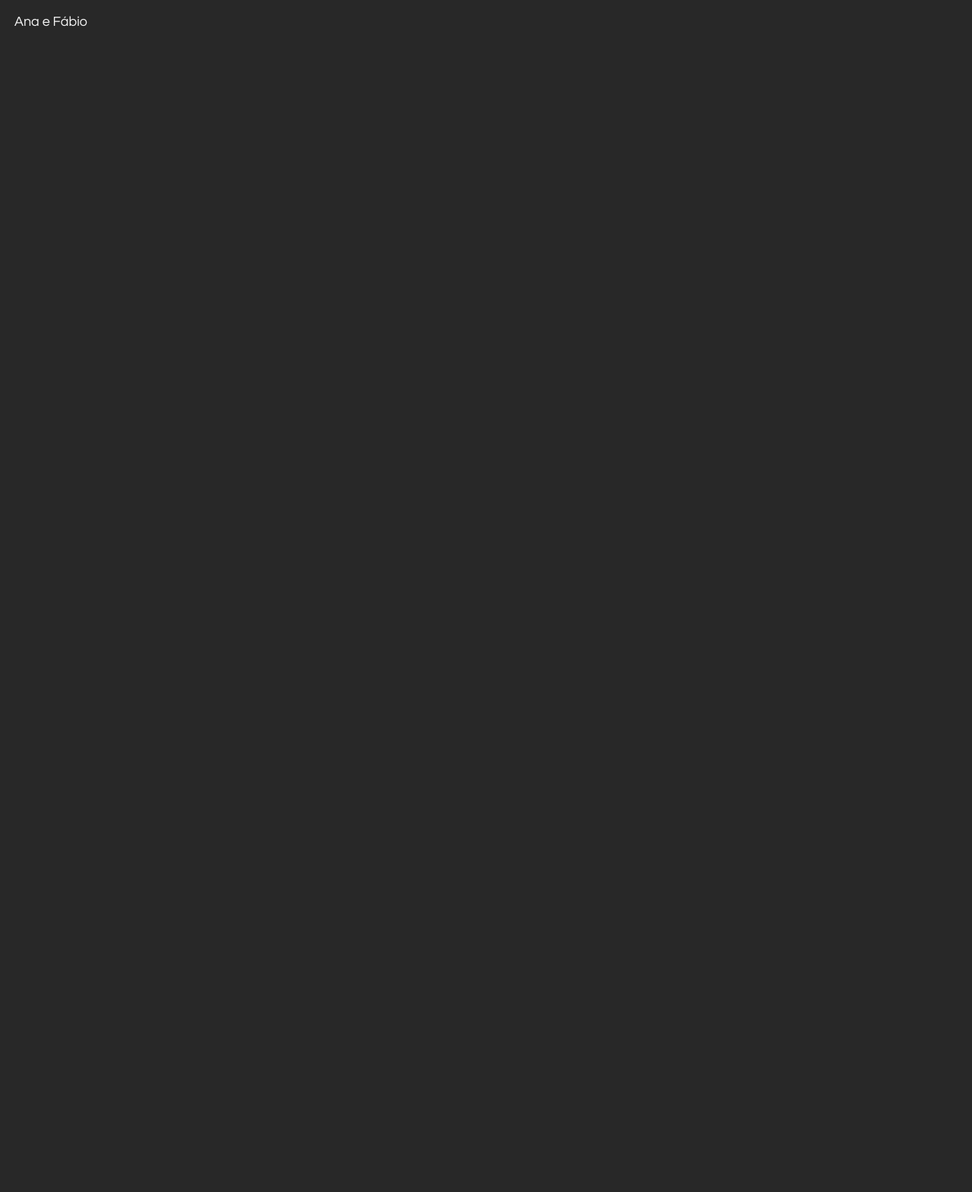
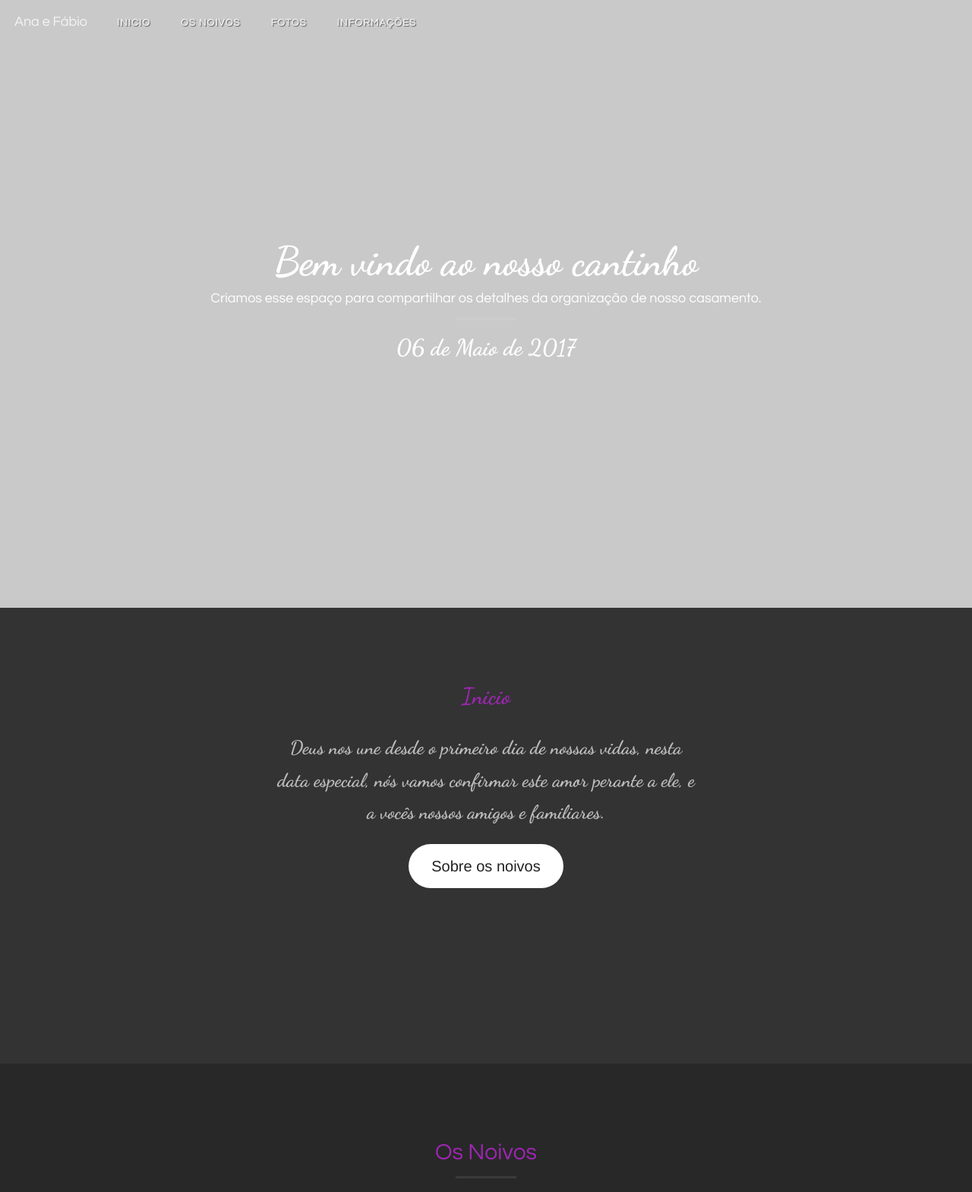
Before and after one commit to maikson-tech/Meu-casamento, a plain HTML site: page Meu casamento/index.html in a window 1280 px wide. Shown: the whole page at 76% size. Before the commit the page ends 800 px from the top, so only its background shows below. Drawn offline with nearby package versions, Linux system fonts and the light colour scheme.

Commit message:
Update index.html

```diff
--- a/Meu casamento/index.html
+++ b/Meu casamento/index.html
@@ -24,15 +24,58 @@
                     <span class="icon-bar"></span>
                 </button>
                 <a class="navbar-brand page-scroll" href="#first"><i class="ion-ios-analytics-outline"></i> Ana e Fábio</a>
-
-    </div>
-
-    <!--scripts loaded here -->
-    <script src="./jquery.min.js"></script>
-    <script src="./bootstrap.min.js"></script>
-    <script src="./jquery.easing.min.js"></script>
-    <script src="./wow.js"></script>
-    <script src="./scripts.js"></script>
+            </div>
+            <div class="navbar-collapse collapse" id="bs-navbar">
+                <ul class="nav navbar-nav">
+                    <li>
+                        <a class="page-scroll" href="#one">Inicio</a>
+                    </li>
+                    <li>
+                        <a class="page-scroll" href="#two">Os noivos</a>
+                    </li>
+                    <li>
+                        <a class="page-scroll" href="#three">Fotos</a>
+                    </li>
+                    <li>
+                        <a class="page-scroll" href="#four">Informações</a>
+                    </li>
+                </ul>
+            </div>
+        </div>
+    </nav>
+    <header id="first">
+        <div class="header-content">
+            <div class="inner">
+                <h1 class="cursive">Bem vindo ao nosso cantinho</h1>
+                <h4>Criamos esse espaço para compartilhar os detalhes da organização de nosso casamento. </h4>
+                <hr>
+                <h2 class="cursive">06 de Maio de 2017</h1>
+            </div>
+        </div>
+    </header>
+    <section class="bg-primary" id="one">
+        <div class="container">
+            <div class="row">
+                <div class="col-lg-6 col-lg-offset-3 col-md-8 col-md-offset-2 text-center">
+                    <h2 class="margin-top-0 text-primary cursive">Inicio</h2>
+                    <br>
+                    <p class="text-faded cursive" style="font-size:25px">
+                        <strong>Deus </strong>nos une desde o primeiro dia de nossas vidas, nesta data especial, nós vamos confirmar este amor perante a ele, e a vocês nossos amigos e familiares.
+                    </p>
+                    <a href="#three" class="btn btn-default btn-xl page-scroll">Sobre os noivos</a>
+                </div>
+            </div>
+        </div>
+    </section>
+    <section id="two">
+        <div class="container">
+            <div class="row">
+                <div class="col-lg-12 text-center">
+                    <h2 class="margin-top-0 text-primary">Os Noivos</h2>
+                    <hr class="primary">
+                </div>
+            </div>
+        </div>
 </body>
 
 </html>
```
